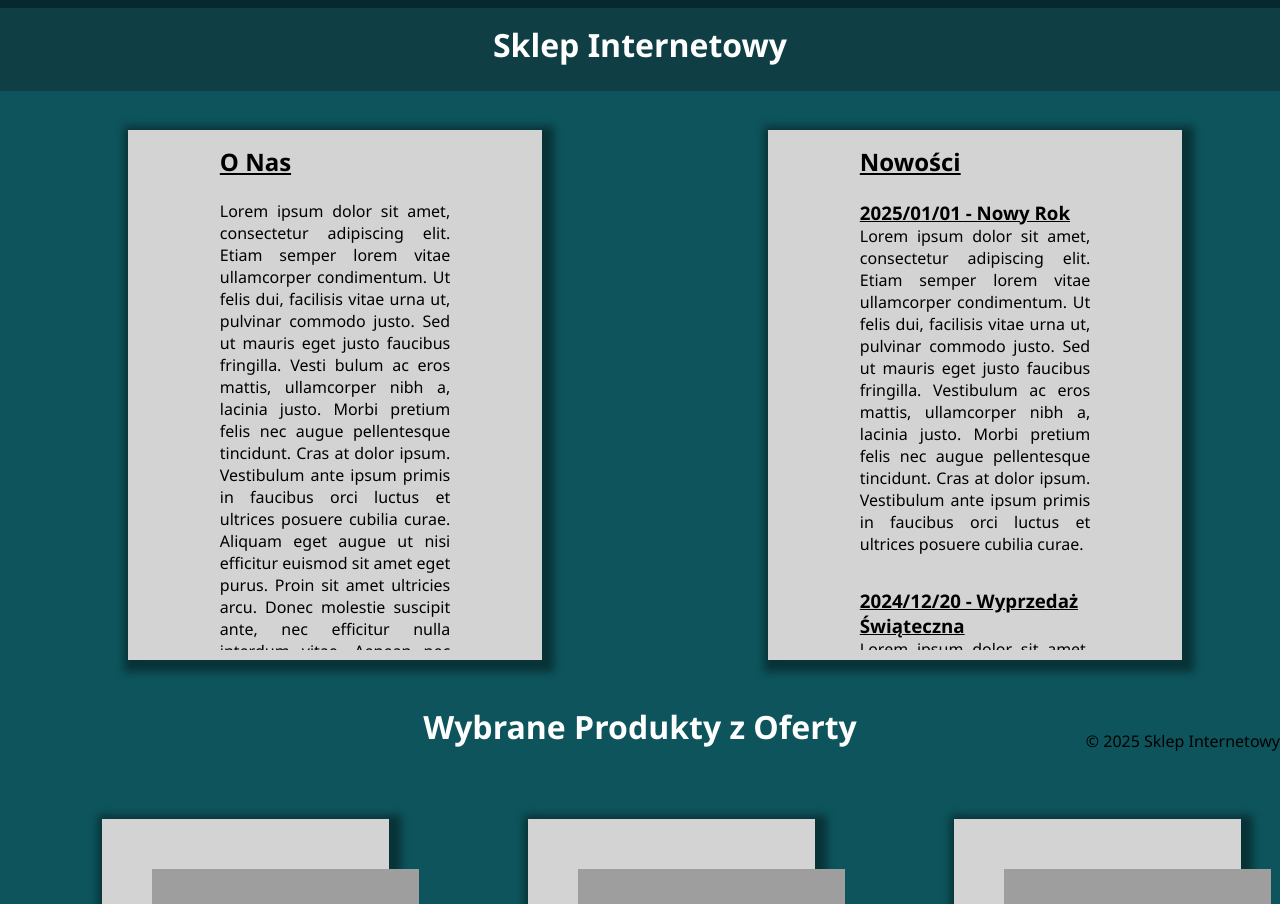
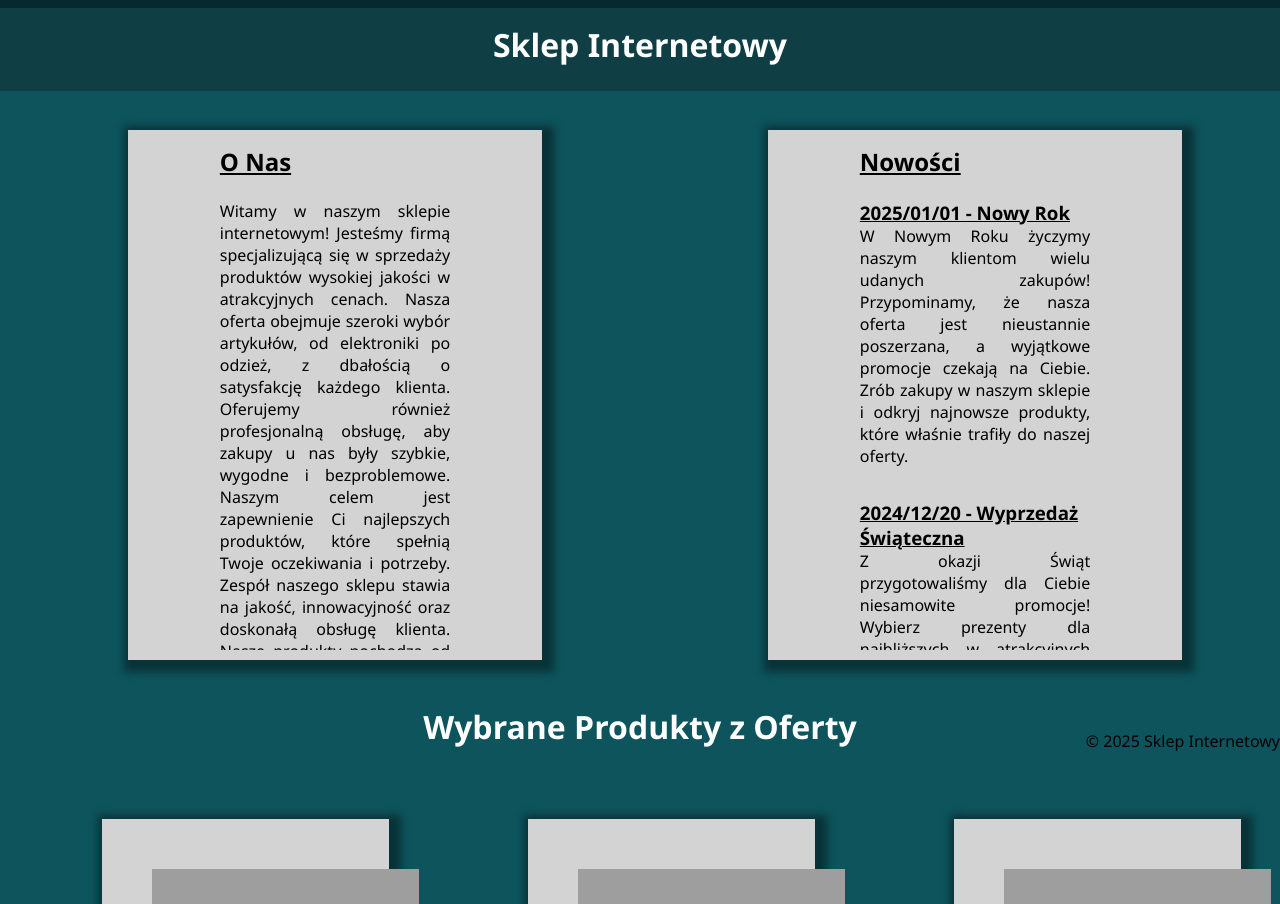
Before and after one commit to Marmag8/ecommerce-website-project, a PHP site: page / in a window 1280 px wide. Shown: the part 48-952 px from the top of the page. Run offline with PHP 8.4, Linux system fonts and the light colour scheme; data comes from the database, SQL or seed files in the repository; grey boxes are pictures that could not be loaded.

Commit message:
replaced placeholder text

```diff
--- a/src/strony/index.php
+++ b/src/strony/index.php
@@ -27,16 +27,13 @@
                 <h2>O Nas</h2><br>
                 <div class="pdiv">
                     <p>
-                        Lorem ipsum dolor sit amet, consectetur adipiscing elit. Etiam semper lorem vitae ullamcorper condimentum.
-                        Ut felis dui, facilisis vitae urna ut, pulvinar commodo justo. Sed ut mauris eget justo faucibus fringilla.
-                        Vesti   bulum ac eros mattis, ullamcorper nibh a, lacinia justo. Morbi pretium felis nec augue pellentesque tincidunt.
-                        Cras at dolor ipsum. Vestibulum ante ipsum primis in faucibus orci luctus et ultrices posuere cubilia curae.
+                        Witamy w naszym sklepie internetowym! Jesteśmy firmą specjalizującą się w sprzedaży produktów wysokiej jakości w atrakcyjnych cenach.
+                        Nasza oferta obejmuje szeroki wybór artykułów, od elektroniki po odzież, z dbałością o satysfakcję każdego klienta.
+                        Oferujemy również profesjonalną obsługę, aby zakupy u nas były szybkie, wygodne i bezproblemowe.
+                        Naszym celem jest zapewnienie Ci najlepszych produktów, które spełnią Twoje oczekiwania i potrzeby.
 
-                        Aliquam eget augue ut nisi efficitur euismod sit amet eget purus. Proin sit amet ultricies arcu.
-                        Donec molestie suscipit ante, nec efficitur nulla interdum vitae. Aenean nec libero ipsum.
-                        Duis semper enim ac quam pellentesque, eu dictum nunc euismod. Pellentesque vehicula, nisi vitae blandit euismod,
-                        orci dolor hendrerit lacus, in pellentesque ante odio sed felis. Vestibulum ante ipsum primis in faucibus orci luctus
-                        et ultrices posuere cubilia curae; Nunc sit amet cursus urna.
+                        Zespół naszego sklepu stawia na jakość, innowacyjność oraz doskonałą obsługę klienta. Nasze produkty pochodzą od renomowanych dostawców,
+                        a każdy z nich jest starannie wybierany, aby sprostać najwyższym standardom. Dziękujemy, że wybrałeś naszą ofertę!
                     </p>
                 </div>
             </div>
@@ -47,50 +44,38 @@
                 <div id="scroll">
                     <h3>2025/01/01 - Nowy Rok</h3>
                     <p>
-                        Lorem ipsum dolor sit amet, consectetur adipiscing elit. Etiam semper lorem vitae ullamcorper condimentum.
-                        Ut felis dui, facilisis vitae urna ut, pulvinar commodo justo. Sed ut mauris eget justo faucibus fringilla.
-                        Vestibulum ac eros mattis, ullamcorper nibh a, lacinia justo. Morbi pretium felis nec augue pellentesque tincidunt.
-                        Cras at dolor ipsum. Vestibulum ante ipsum primis in faucibus orci luctus et ultrices posuere cubilia curae.
+                        W Nowym Roku życzymy naszym klientom wielu udanych zakupów! Przypominamy, że nasza oferta jest nieustannie poszerzana, a
+                        wyjątkowe promocje czekają na Ciebie. Zrób zakupy w naszym sklepie i odkryj najnowsze produkty, które właśnie trafiły do naszej oferty.
                     </p><br>
 
                     <h3>2024/12/20 - Wyprzedaż Świąteczna</h3>
                     <p>
-                        Lorem ipsum dolor sit amet, consectetur adipiscing elit. Etiam semper lorem vitae ullamcorper condimentum.
-                        Ut felis dui, facilisis vitae urna ut, pulvinar commodo justo. Sed ut mauris eget justo faucibus fringilla.
-                        Vestibulum ac eros mattis, ullamcorper nibh a, lacinia justo. Morbi pretium felis nec augue pellentesque tincidunt.
-                        Cras at dolor ipsum. Vestibulum ante ipsum primis in faucibus orci luctus et ultrices posuere cubilia curae.
+                        Z okazji Świąt przygotowaliśmy dla Ciebie niesamowite promocje! Wybierz prezenty dla najbliższych w atrakcyjnych cenach
+                        i ciesz się wyjątkowymi ofertami. Nie przegap naszej wyprzedaży, która trwa do końca grudnia!
                     </p><br>
 
                     <h3>2024/11/29 - Czarny Piątek</h3>
                     <p>
-                        Lorem ipsum dolor sit amet, consectetur adipiscing elit. Etiam semper lorem vitae ullamcorper condimentum.
-                        Ut felis dui, facilisis vitae urna ut, pulvinar commodo justo. Sed ut mauris eget justo faucibus fringilla.
-                        Vestibulum ac eros mattis, ullamcorper nibh a, lacinia justo. Morbi pretium felis nec augue pellentesque tincidunt.
-                        Cras at dolor ipsum. Vestibulum ante ipsum primis in faucibus orci luctus et ultrices posuere cubilia curae.
+                        Wielka wyprzedaż z okazji Czarnego Piątku już trwa! Zniżki sięgające nawet 70% na wybrane produkty.
+                        To doskonała okazja, by kupić wymarzone artykuły w wyjątkowo niskich cenach. Zajrzyj do naszego sklepu i skorzystaj z okazji!
                     </p><br>
 
                     <h3>2024/11/27 - Wyprzedaż Jesienna</h3>
                     <p>
-                        Lorem ipsum dolor sit amet, consectetur adipiscing elit. Etiam semper lorem vitae ullamcorper condimentum.
-                        Ut felis dui, facilisis vitae urna ut, pulvinar commodo justo. Sed ut mauris eget justo faucibus fringilla.
-                        Vestibulum ac eros mattis, ullamcorper nibh a, lacinia justo. Morbi pretium felis nec augue pellentesque tincidunt.
-                        Cras at dolor ipsum. Vestibulum ante ipsum primis in faucibus orci luctus et ultrices posuere cubilia curae.
+                        Złota polska jesień to idealny czas na zakupy w naszym sklepie! Przeceny na odzież, elektronikę i wiele innych produktów.
+                        Jesienna wyprzedaż to świetna okazja, by zdobyć produkty, które od dawna miałeś na swojej liście zakupowej.
                     </p><br>
 
                     <h3>2024/11/20 - Nowa Kolekcja Produktów</h3>
                     <p>
-                        Lorem ipsum dolor sit amet, consectetur adipiscing elit. Etiam semper lorem vitae ullamcorper condimentum.
-                        Ut felis dui, facilisis vitae urna ut, pulvinar commodo justo. Sed ut mauris eget justo faucibus fringilla.
-                        Vestibulum ac eros mattis, ullamcorper nibh a, lacinia justo. Morbi pretium felis nec augue pellentesque tincidunt.
-                        Cras at dolor ipsum. Vestibulum ante ipsum primis in faucibus orci luctus et ultrices posuere cubilia curae.
+                        Jesteśmy dumni z naszej nowej kolekcji, która właśnie trafiła do sklepu. Nowoczesne technologie, elegancki design i funkcjonalność –
+                        to cechy, które charakteryzują naszą ofertę. Sprawdź, co nowego przygotowaliśmy!
                     </p><br>
 
                     <h3>2024/11/11 - Otwarcie Sklepu</h3>
                     <p>
-                        Lorem ipsum dolor sit amet, consectetur adipiscing elit. Etiam semper lorem vitae ullamcorper condimentum.
-                        Ut felis dui, facilisis vitae urna ut, pulvinar commodo justo. Sed ut mauris eget justo faucibus fringilla.
-                        Vestibulum ac eros mattis, ullamcorper nibh a, lacinia justo. Morbi pretium felis nec augue pellentesque tincidunt.
-                        Cras at dolor ipsum. Vestibulum ante ipsum primis in faucibus orci luctus et ultrices posuere cubilia curae.
+                        Z radością ogłaszamy otwarcie naszego sklepu internetowego! Zapraszamy do zapoznania się z naszą bogatą ofertą i skorzystania z
+                        wyjątkowych promocji dostępnych tylko w pierwszym tygodniu działalności.
                     </p>
                 </div>
             </div>
```
